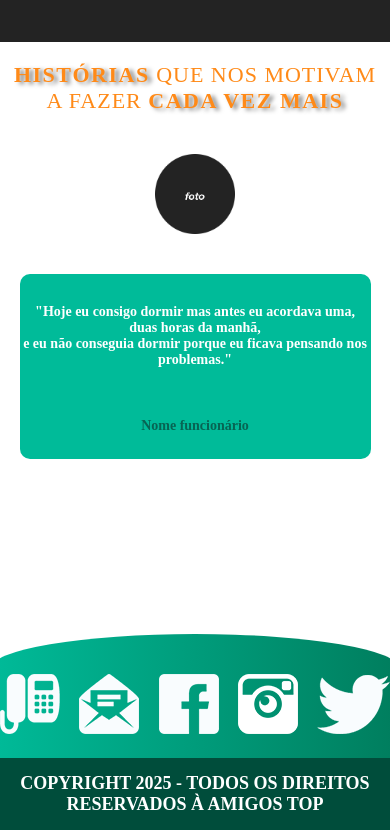
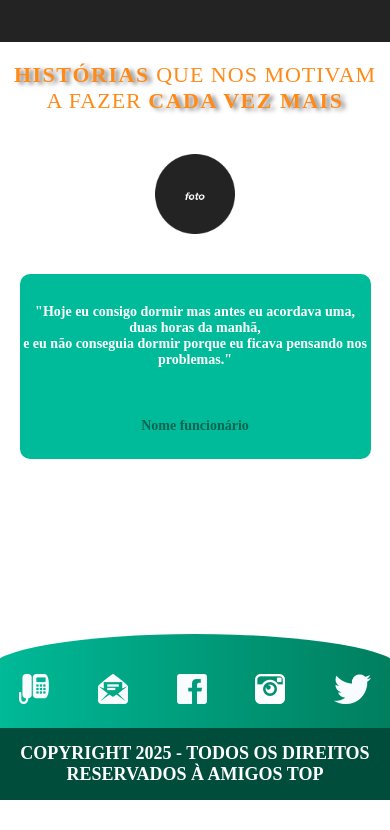
Before and after one commit to Edu4rdo-Gobatto/AMIGOS-TOP, a React (Vite) app: page / in a window 390 px wide. Shown: the part 3898-4728 px from the top of the page. After the commit the page ends 4698 px from the top, so only its background shows below. Built offline with nearby package versions, Linux system fonts and the light colour scheme.

Commit message:
Ajustes de responsividade e fontes nos títulos FOOTER

```diff
--- a/src/pages/rodape/rodape.module.css
+++ b/src/pages/rodape/rodape.module.css
@@ -91,11 +91,11 @@
   padding: 20px;
 }
 
-/* === RESPONSIVIDADE SIMPLES === */
 
-@media (max-width: 768px) {
+
+@media (max-width: 780px) {
   .footer {
-    height: auto; /* permite crescer se necessário */
+    height: auto;
   }
 
   .title {
@@ -112,12 +112,16 @@
   }
 
   .photoOne {
-    height: 100px;
+    height: 150px;
     padding-top: 30px;
   }
 
   .social {
     padding: 60px 10px 20px 10px;
+  }
+
+  .socialImage{
+    height: 30px;
   }
 }
 
@@ -138,17 +142,13 @@
   }
 
   .social {
-    flex-wrap: wrap;
-    gap: 15px;
+    gap: 10px;
     padding: 40px 10px 20px 10px;
-  }
-
-  .socialIcons {
-    flex: 1 0 40px;
   }
 
   .copyright {
     font-size: 12px;
     padding: 15px 5px;
+    width: 100%;
   }
 }
--- a/src/pages/rodape/rodape.tsx
+++ b/src/pages/rodape/rodape.tsx
@@ -31,15 +31,15 @@ function Rodape() {
         <section className={style.socialTeam}>
 
           <div className={style.social}>
-            <div className={style.socialIcons}><img src="./imagens/Amigos-Top_22.png" alt="Telefone"/></div>
+            <div className={style.socialIcons}><img src="./imagens/Amigos-Top_22.png" alt="Telefone" className={style.socialImage}/></div>
 
-            <div className={style.socialIcons}><img src="./imagens/Amigos-Top_24.png" alt="Telefone"/></div>
+            <div className={style.socialIcons}><img src="./imagens/Amigos-Top_24.png" alt="Telefone" className={style.socialImage}/></div>
 
-            <div className={style.socialIcons}><img src="./imagens/Amigos-Top_27.png" alt="Telefone"/></div>
+            <div className={style.socialIcons}><img src="./imagens/Amigos-Top_27.png" alt="Telefone" className={style.socialImage}/></div>
 
-            <div className={style.socialIcons}><img src="./imagens/Amigos-Top_30.png" alt="Telefone"/></div>
+            <div className={style.socialIcons}><img src="./imagens/Amigos-Top_30.png" alt="Telefone" className={style.socialImage}/></div>
 
-            <div className={style.socialIcons}><img src="./imagens/Amigos-Top_32.png" alt="Telefone"/></div>
+            <div className={style.socialIcons}><img src="./imagens/Amigos-Top_32.png" alt="Telefone" className={style.socialImage}/></div>
           </div>
 
           <div className={style.copyright}>
```
